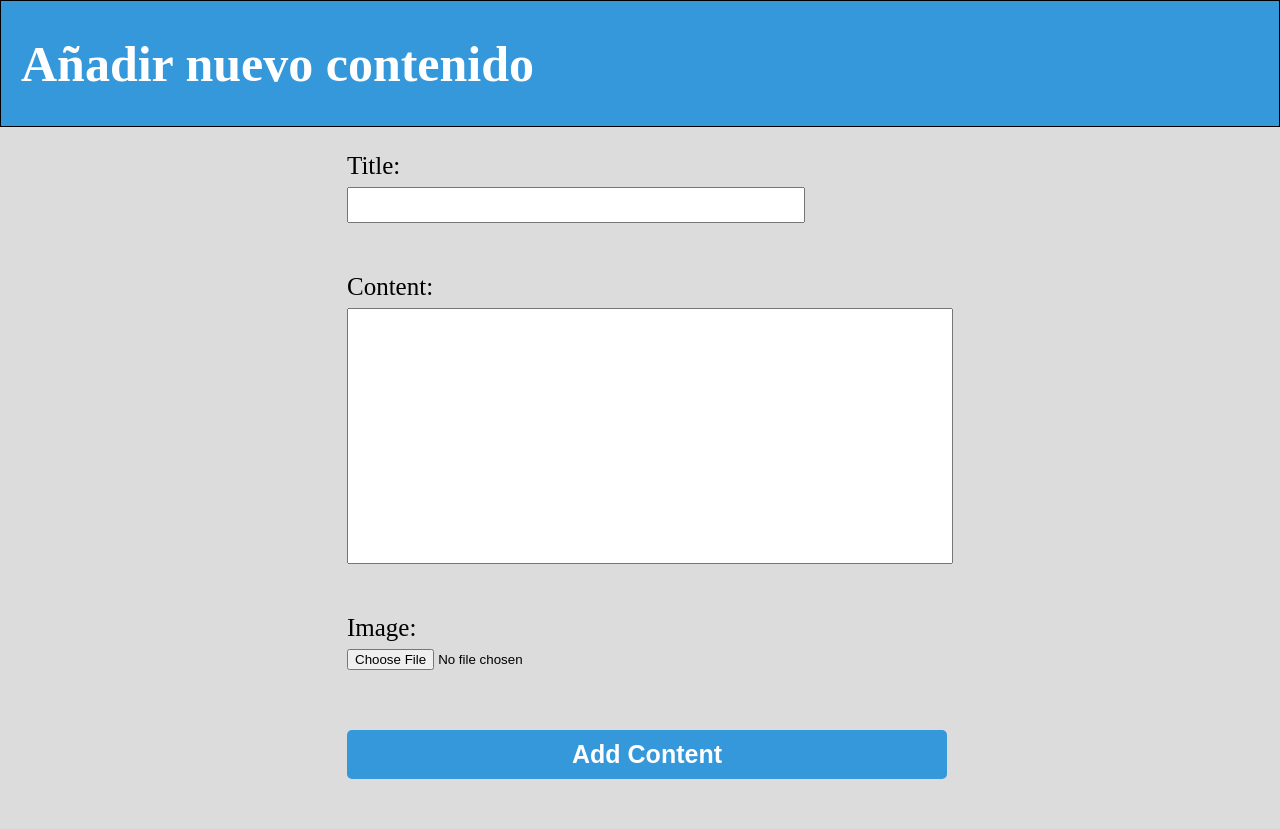
After one commit to Vik-tor39/login_CRUD_Project, a Django app: page /content/add/ in a window 1280 px wide. The commit adds this page. Run offline with Django 5.2, Linux system fonts and the light colour scheme; some libraries are stand-ins or nearby versions.

Commit message:
Se implementó el formulario para adicionar un nuevo registro y se definieron los templates correspondientes.

```diff
--- /dev/null
+++ b/content/static/content/css/form_style.css
@@ -0,0 +1,53 @@
+header {
+    padding-left: 20px;
+    background: #3498db;
+    color: white;
+    min-height: 100%;
+    border: 0.5px solid black;
+    font-size: 25px;
+}
+.container {
+    background: gainsboro;
+    min-height: 100%;
+    display: flex;
+    justify-content: center;
+}
+.form-container {
+    /* border: 2px solid seagreen; */
+    display: flex;
+    flex-direction: column;
+    padding-left: 20px;
+}
+.form-container p {
+    display: flex;
+    flex-direction: column;
+    justify-content: center;
+    font-size: 25px;
+}
+.form-container p label{
+    margin-bottom: 7px;
+}
+#id_title {
+    height: 30px;
+    width: 450px;
+}
+#id_content {
+    width: 600px;
+    height: 250px;
+    resize: none;
+}
+.input-send-details {
+    width: 600px;
+    /* height: 30px; */
+    border-radius: 5px;
+    border: none;
+    cursor: pointer;
+    background: #3498db;
+    color: white;
+    padding-top: 10px;
+    padding-bottom: 10px;
+    font-weight: bold;
+    margin-top: 35px;
+    margin-bottom: 50px;
+    font-size: 25px;
+}
--- /dev/null
+++ b/content/templates/content/contenido_form.html
@@ -0,0 +1,33 @@
+{% extends 'core/base.html' %}
+
+{% block styles %}
+{% load static %}
+<link rel="stylesheet" href="{% static 'content/css/form_style.css' %}">
+{% endblock %}
+
+{% block title %}Crear Contenido{% endblock %}
+
+{% block contenido %}
+    <header>
+        <h1>Añadir nuevo contenido</h1>
+    </header>
+    <div class="container">
+        <form action="" method="post" enctype="multipart/form-data" class="form-container">
+            {% csrf_token %}
+            <p>
+                <label for="id_title">Title:</label>
+                <input type="text" name="title" maxlength="200" required id="id_title">
+            </p>
+            <p>
+                <label for="id_content">Content:</label>
+                <textarea name="content" cols="40" rows="10" required id="id_content"></textarea>
+            </p>
+            <p>
+                <label for="id_image">Image:</label>
+                <input type="file" name="image" accept="image/*" required id="id_image">
+            </p>
+            <input type="submit" value="Add Content" class="input-send-details">
+        </form>
+    </div>
+
+{% endblock %}
--- a/content/urls.py
+++ b/content/urls.py
@@ -2,5 +2,7 @@ from django.urls import path
 from .views import *
 
 urlpatterns = [
-    path('list/', ContentListView.as_view(), name='contenidos')
+    path('list/', ContentListView.as_view(), name='contenidos'),
+    path('add/', ContentCreateView.as_view(), name='create'),
+    path('detail/<int:pk>/<slug:content_slug>', ContentDetailView.as_view(), name='detail'),
 ]
--- a/content/views.py
+++ b/content/views.py
@@ -1,7 +1,23 @@
 from django.shortcuts import render
+from django.urls import reverse_lazy
 from django.views.generic.list import ListView
+from django.views.generic.detail import DetailView
+from django.views.generic.edit import CreateView
 from .models import Contenido
 
 # Create your views here.
+
+# View para lista de contenido
 class ContentListView(ListView):
     model = Contenido
+    paginate_by = 2
+
+# View para crear nuevo contenido
+class ContentCreateView(CreateView):
+    model = Contenido
+    fields = ["title", 'content', 'image']
+    success_url = reverse_lazy('contenidos')
+
+# View para visualizar contenido en detalle
+class ContentDetailView(DetailView):
+    model = Contenido
--- /dev/null
+++ b/core/static/core/css/base_style.css
@@ -0,0 +1,5 @@
+html, body {
+    margin: 0;
+    padding: 0;
+    min-height: 100%;
+}
--- a/core/static/core/css/login_style.css
+++ b/core/static/core/css/login_style.css
@@ -11,14 +11,14 @@ html, body {
     flex-grow: 4;
     text-align: center;
     align-content: center;
-    background: #015ae0;
+    background: #3498db;
 }
 h1{
     color: white;
     font-size: 50px;
 }
 .login-section{
-    background: white;
+    background: gainsboro;
     flex-grow: 3;
     height: 100vh;
     display: flex;
@@ -68,7 +68,7 @@ p {
     margin-top: 50px;
     margin-bottom: 50px;
     padding: 1% 5%;
-    background: #015ae0;
+    background: #3498db;
     color: white;
     font-size: 20px;
     font: bold;
--- a/core/templates/core/base.html
+++ b/core/templates/core/base.html
@@ -1,8 +1,11 @@
 <!DOCTYPE html>
 <html lang="en">
 <head>
+    {% load static %}
     <meta charset="UTF-8">
     <meta name="viewport" content="width=device-width, initial-scale=1.0">
+    <link rel="stylesheet" href="https://cdnjs.cloudflare.com/ajax/libs/font-awesome/7.0.1/css/all.min.css" integrity="sha512-2SwdPD6INVrV/lHTZbO2nodKhrnDdJK9/kg2XD1r9uGqPo1cUbujc+IYdlYdEErWNu69gVcYgdxlmVmzTWnetw==" crossorigin="anonymous" referrerpolicy="no-referrer" />
+    <link rel="stylesheet" href="{% static 'core/css/base_style.css' %}">
     {% block styles %}{% endblock %}
     <title>{% block title %}{% endblock %}</title>
 </head>
```
Also changed, not shown: content/static/content/css/content_detail_style.css (added, +43 -0 lines), content/static/content/css/content_style.css (+59 -5 lines), content/templates/content/contenido_detail.html (added, +26 -0 lines), content/templates/content/contenido_list.html (+33 -4 lines), db.sqlite3, media/content/InterpolTurnLightsAlbum_2.jpg (added), media/content/InterpolTurnLightsAlbum_2_rZmUV80.jpg (added), media/content/Odisseo.webp (added), media/content/dexWallpaper.jpg (added), media/content/dexWallpaper_cPLsLFa.jpg (added).
